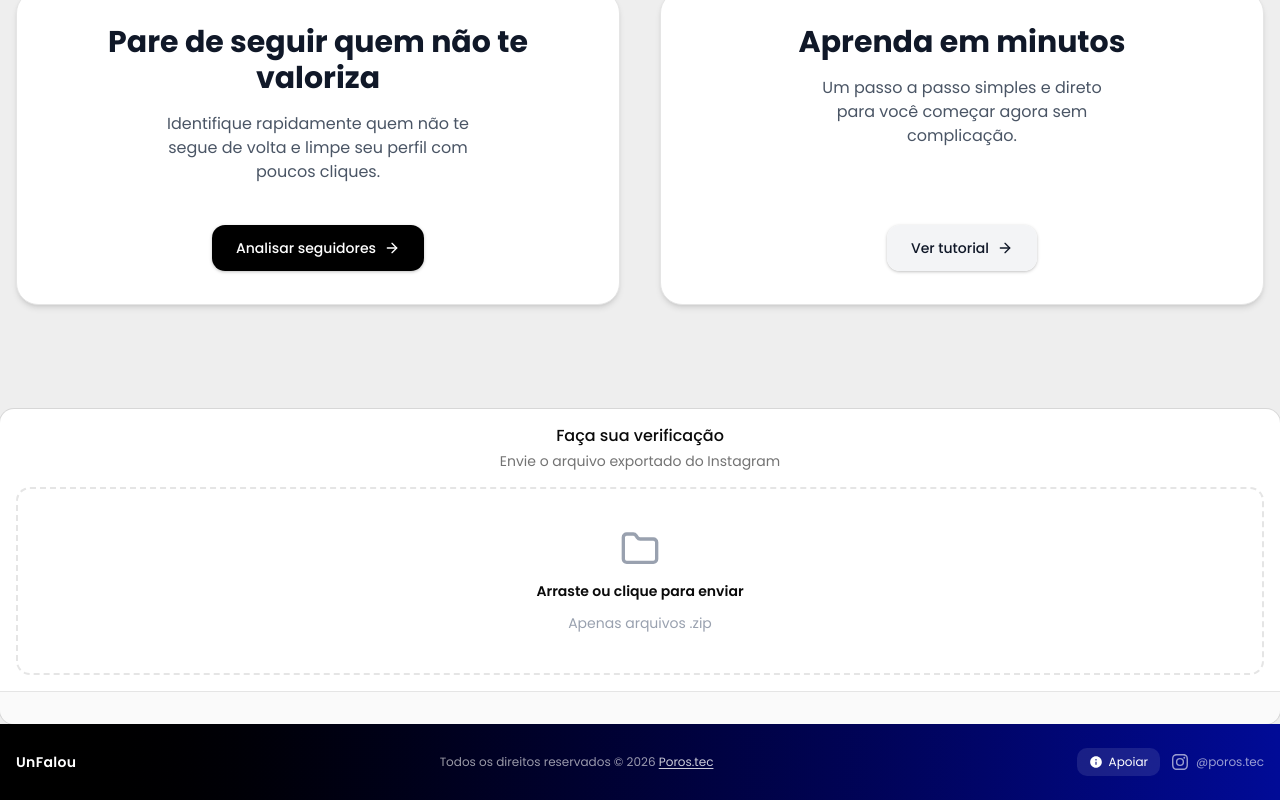
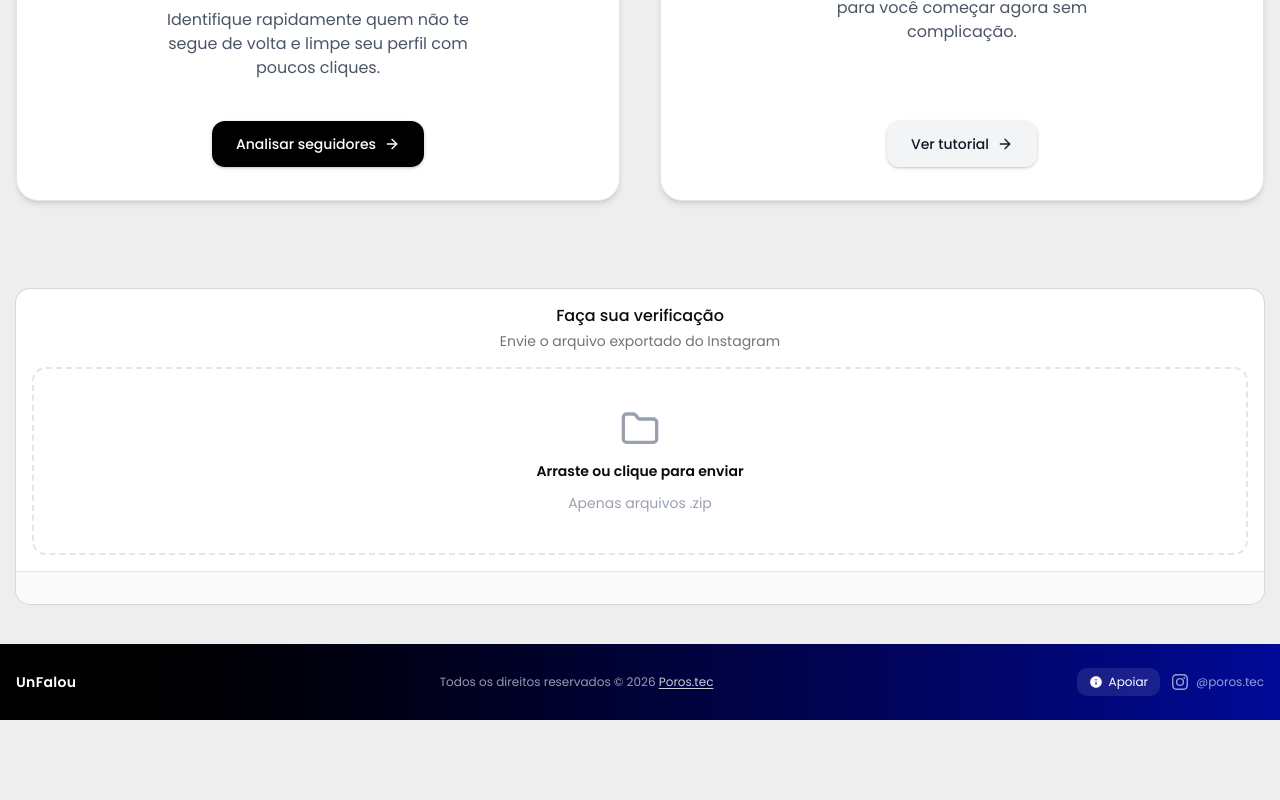
Before and after one commit to mateussilvacrs/unfalou, a Next.js app: page / in a window 1280 px wide. Shown: the part 1191-1991 px from the top of the page. After the commit the page ends 1911 px from the top, so only its background shows below. Built offline with nearby package versions, Linux system fonts and the light colour scheme.

Commit message:
fix size in mobile

```diff
--- a/app/page.tsx
+++ b/app/page.tsx
@@ -195,10 +195,7 @@ export default function Home() {
 
 
   return (
-    <div className="flex flex-col gap-12  dark:bg-gray-900 min-h-screen max-w-7xl m-auto md:p-0">
-      <div className="flex flex-col justify-center items-center mt-10">
-
-      </div>
+    <div className="flex flex-col gap-8  dark:bg-gray-900 min-h-screen max-w-7xl m-auto md:p-0">
       <CarouselPlugin
         onAnalyzeClick={handleAnalyzeClick}
         onPixClick={() => setShowPix(true)}
@@ -226,9 +223,9 @@ export default function Home() {
         )}
 
         {bothLoaded && !showUpload && (
-          <div className="flex flex-col gap-8 animate-fadeIn">
+          <div className="flex flex-col px-4 gap-8 animate-fadeIn">
 
-            <div className="grid grid-cols-1 sm:grid-cols-2 md:grid-cols-4 gap-6">
+            <div className="px-4 grid grid-cols-1 sm:grid-cols-2 md:grid-cols-4 gap-6">
               {[
                 {
                   label: "Seguidores",
@@ -268,7 +265,7 @@ export default function Home() {
               ))}
             </div>
 
-            <div className="flex justify-center">
+            <div className="flex justify-center mb-10">
               <Button
                 variant="outline"
                 className="px-8 py-2 hover:bg-gray-100 transition duration-800 hover:cursor-pointer bg-black text-white"
--- a/components/Table-Users/data-table.tsx
+++ b/components/Table-Users/data-table.tsx
@@ -94,7 +94,7 @@ export function DataTable<TData, TValue>({
   const end = Math.min(totalPages, start + maxPages);
 
   return (
-    <div className="max-w-7xl mx-auto">
+    <div className="max-w-7xl mx-auto px-4">
 
       <div className="bg-white rounded-xl shadow-sm border p-4">
 
--- a/components/UploadZip/UploadZip.tsx
+++ b/components/UploadZip/UploadZip.tsx
@@ -255,8 +255,8 @@ export default function UploadZip({ onBothLoaded }: Props) {
   }
 
   return (
-    <div>
-      <Card className="w-90 md:w-7xl">
+    <div className="md:px-4 w-90 md:w-7xl mb-10">
+      <Card >
         <CardHeader className="text-center">
           <CardTitle>Faça sua verificação</CardTitle>
           <CardDescription>
```
